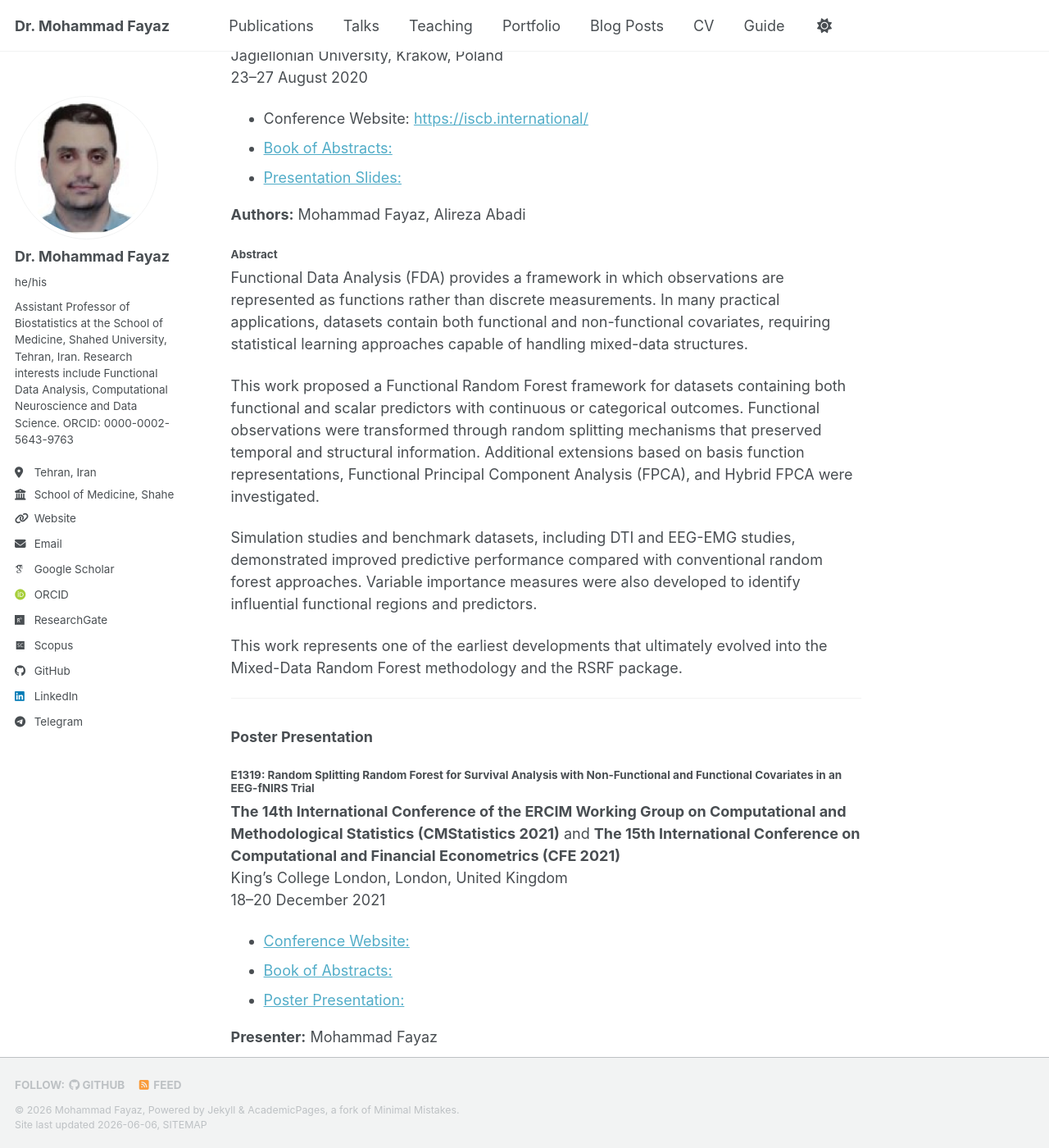
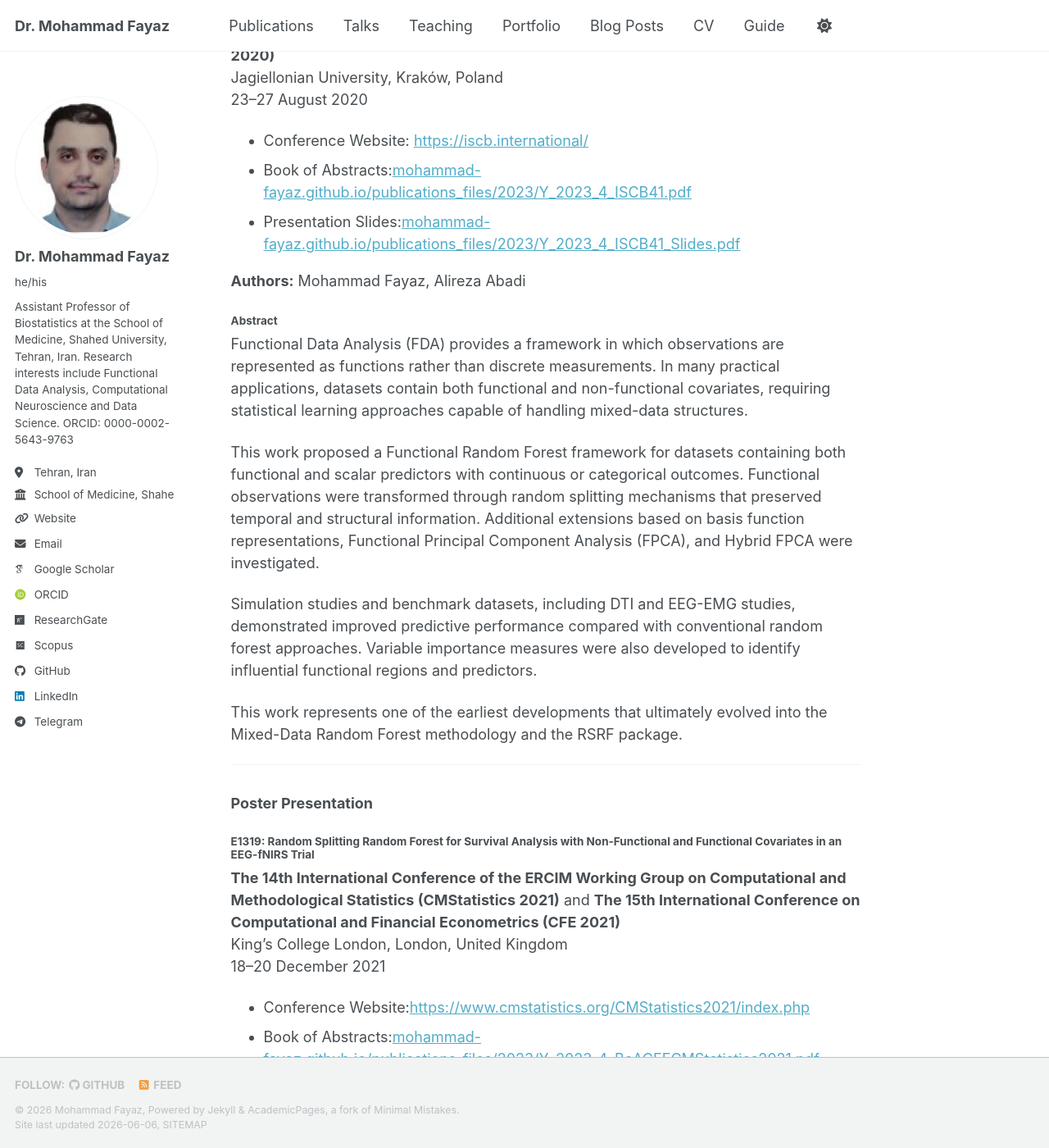
Before and after one commit to mohammad-fayaz/mohammad-fayaz.github.io, a Jekyll site: the page built from _publications/Y_2023_4.md, in a window 1280 px wide and 1400 px high, scrolled down 3876 px. Shown: the whole window at 82% size. Built offline with Jekyll 4.4.1, drawn with Linux system fonts in a browser that asks for light colours; some web fonts are replaced; a script bundle is joined from its source files by our own code; library files that are not in the unit come from our copies; some of the changed text lies outside the part shown.

Commit message:
Update Y_2023_4.md

```diff
--- a/_publications/Y_2023_4.md
+++ b/_publications/Y_2023_4.md
@@ -74,7 +74,7 @@ The proposed methods were evaluated using the **DTI** and **Tecator** datasets f
 - [Publisher PDF](https://publish.kne-publishing.com/index.php/jbe/article/view/13974/13108)
 
 ## Supplementary Files
-- [Appendix](https://mohammad-fayaz.github.io/publications_files/2023/Y_2023_4_SUP.pdf)
+- Appendix:[https://mohammad-fayaz.github.io/publications_files/2023/Y_2023_4_SUP.pdf](https://mohammad-fayaz.github.io/publications_files/2023/Y_2023_4_SUP.pdf)
 
 ---
 
@@ -124,8 +124,8 @@ Jagiellonian University, Kraków, Poland
 23–27 August 2020
 
 - Conference Website: [https://iscb.international/](https://iscb.international/)
-- [Book of Abstracts:](mohammad-fayaz.github.io/publications_files/2023/Y_2023_4_ISCB41.pdf)
-- [Presentation Slides:](mohammad-fayaz.github.io/publications_files/2023/Y_2023_4_ISCB41_Slides.pdf)
+- Book of Abstracts:[mohammad-fayaz.github.io/publications_files/2023/Y_2023_4_ISCB41.pdf](mohammad-fayaz.github.io/publications_files/2023/Y_2023_4_ISCB41.pdf)
+- Presentation Slides:[mohammad-fayaz.github.io/publications_files/2023/Y_2023_4_ISCB41_Slides.pdf](mohammad-fayaz.github.io/publications_files/2023/Y_2023_4_ISCB41_Slides.pdf)
 
 
 **Authors:** Mohammad Fayaz, Alireza Abadi
@@ -150,9 +150,9 @@ This work represents one of the earliest developments that ultimately evolved in
 King's College London, London, United Kingdom
 18–20 December 2021
 
-- [Conference Website:](https://www.cmstatistics.org/CMStatistics2021/index.php)
-- [Book of Abstracts:](mohammad-fayaz.github.io/publications_files/2023/Y_2023_4_BoACFECMStatistics2021.pdf)
-- [Poster Presentation:](mohammad-fayaz.github.io/publications_files/2023/Y_2023_4_Poster_CMStat_2021.png)
+- Conference Website:[https://www.cmstatistics.org/CMStatistics2021/index.php](https://www.cmstatistics.org/CMStatistics2021/index.php)
+- Book of Abstracts:[mohammad-fayaz.github.io/publications_files/2023/Y_2023_4_BoACFECMStatistics2021.pdf](mohammad-fayaz.github.io/publications_files/2023/Y_2023_4_BoACFECMStatistics2021.pdf)
+- Poster Presentation:[mohammad-fayaz.github.io/publications_files/2023/Y_2023_4_Poster_CMStat_2021.png](mohammad-fayaz.github.io/publications_files/2023/Y_2023_4_Poster_CMStat_2021.png)
 
 **Presenter:** Mohammad Fayaz
 
```
